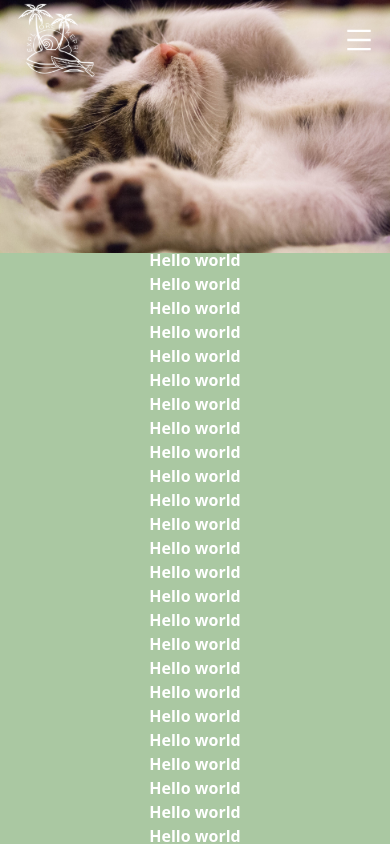
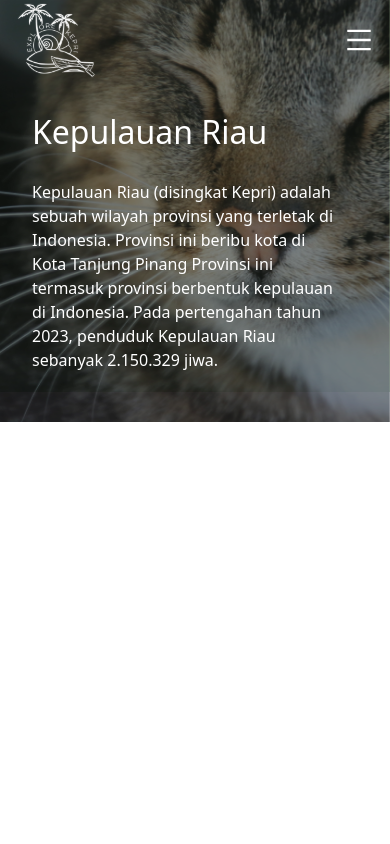
Before and after one commit to Enigma-From-UIB/eksplor-kepri, a React (Create React App) app: page /home in a window 390 px wide. Shown: the top 844 px of the page. Built offline with nearby package versions, Linux system fonts and the light colour scheme.

Commit message:
update home
2 more sections in home lets go

```diff
--- a/public/index.html
+++ b/public/index.html
@@ -24,7 +24,7 @@
       work correctly both with client-side routing and a non-root public URL.
       Learn how to configure a non-root public URL by running `npm run build`.
     -->
-    <title>React App</title>
+    <title>Explore Kepri</title>
   </head>
   <body>
     <noscript>You need to enable JavaScript to run this app.</noscript>
--- a/src/assets/carousell.js
+++ b/src/assets/carousell.js
@@ -1,4 +1,3 @@
-// Carousel.jsx
 import React, { useState, useEffect } from 'react';
 
 const Carousel = ({ images, className }) => {
@@ -15,7 +14,7 @@ const Carousel = ({ images, className }) => {
   return (
     <div
       className={`relative ${className}`}
-      style={{ position: 'absolute', top: 0, left: 0, right: 0, bottom: 0, zIndex: 900 }}
+      style={{ position: 'absolute', top: 0, left: 0, right: 0, bottom: 0, zIndex: 10 }}
     >
       {images.map((image, index) => (
         <div
--- a/src/components/home.jsx
+++ b/src/components/home.jsx
@@ -9,60 +9,25 @@ import Carousel from '../assets/carousell';
 function Home() {
     const images = [image.Cat, image.Cat2, image.Cat3];
   return (
-    <div>
-        <Carousel
-            images={images}
-            className="h-[30vh] sm:h-[40vh] xl:h-[100vh] 2xl:h-[100vh]" />
+    <div className=''>
+        <div className='z-10'>
+            <Carousel
+                images={images}
+                className="h-[50vh] sm:h-[60vh] xl:h-[120vh] 2xl:h-[120vh] z-20 filter brightness-50" />
+        </div>
 
-        {/*<div className="h-[30vh] sm:h-[40vh] xl:h-[80vh] 2xl:h-[80vh]">
-            <Carousel >
-                <img src={image.Cat} alt="..." />
-                <img src={image.Cat2} alt="..." />
-                <img src={image.Cat3} alt="..." />
-                <img src={image.Cat} alt="..." />
-                <img src={image.Cat1} alt="..." />
-            </Carousel>
-  </div> */}
+        <div className='xl:my-[18rem] lg:my-[12rem]'></div>
+        <div className='text-white pl-[2rem] lg:pl-[8rem] md:pl-[5rem] my-5 flex-row z-30 relative'>
+            <h1 className='py-2 text-[2rem] lg:text-[5rem] xl:text-[5rem] 2xl:text-[5rem] relative z-40'>Kepulauan Riau</h1>
+            <p className='my-4 mr-[3rem] lg:mr-[20rem] sm:mr-[10rem] text-[1rem] md:text-[1.1rem] lg:text-[1.3rem]'>Kepulauan Riau (disingkat Kepri) adalah sebuah wilayah provinsi yang terletak di Indonesia. Provinsi ini beribu kota di Kota Tanjung Pinang Provinsi ini termasuk provinsi berbentuk kepulauan di Indonesia. Pada pertengahan tahun 2023, penduduk Kepulauan Riau sebanyak 2.150.329 jiwa.
+            </p>
+        </div>
 
+        <div className="flex h-[200vh] bg-white">
+            <div className='my-10'>
 
-  {/*
-  <div id="default-carousel" class="relative w-full" data-carousel="slide">
-    {/* <!-- Carousel wrapper -->
-    <div class="relative h-56 overflow-hidden rounded-lg md:h-96">
-         {/* <!-- Item 1 -->
-        <div class=" duration-700 ease-in-out" data-carousel-item>
-            <img src={image.Cat} class="absolute block w-full -translate-x-1/2 -translate-y-1/2 top-1/2 left-1/2" alt="..." />
+            </div>
         </div>
-        {/*  <!-- Item 2 -->
-        <div class="hidden duration-700 ease-in-out" data-carousel-item>
-            <img src="/docs/images/carousel/carousel-2.svg" class="absolute block w-full -translate-x-1/2 -translate-y-1/2 top-1/2 left-1/2" alt="..." />
-        </div>
-        {/*  <!-- Item 3 -->
-        <div class="hidden duration-700 ease-in-out" data-carousel-item>
-            <img src="/docs/images/carousel/carousel-3.svg" class="absolute block w-full -translate-x-1/2 -translate-y-1/2 top-1/2 left-1/2" alt="..." />
-        </div>
-    </div>
-    {/*  <!-- Slider controls -->
-    <button type="button" class="absolute top-0 start-0 z-30 flex items-center justify-center h-full px-4 cursor-pointer group focus:outline-none" data-carousel-prev>
-        <span class="inline-flex items-center justify-center w-10 h-10 rounded-full bg-white/30 dark:bg-gray-800/30 group-hover:bg-white/50 dark:group-hover:bg-gray-800/60 group-focus:ring-4 group-focus:ring-white dark:group-focus:ring-gray-800/70 group-focus:outline-none">
-            <svg class="w-4 h-4 text-white dark:text-gray-800 rtl:rotate-180" aria-hidden="true" xmlns="http://www.w3.org/2000/svg" fill="none" viewBox="0 0 6 10">
-                <path stroke="currentColor" stroke-linecap="round" stroke-linejoin="round" stroke-width="2" d="M5 1 1 5l4 4"/>
-            </svg>
-            <span class="sr-only">Previous</span>
-        </span>
-    </button>
-    <button type="button" class="absolute top-0 end-0 z-30 flex items-center justify-center h-full px-4 cursor-pointer group focus:outline-none" data-carousel-next>
-        <span class="inline-flex items-center justify-center w-10 h-10 rounded-full bg-white/30 dark:bg-gray-800/30 group-hover:bg-white/50 dark:group-hover:bg-gray-800/60 group-focus:ring-4 group-focus:ring-white dark:group-focus:ring-gray-800/70 group-focus:outline-none">
-            <svg class="w-4 h-4 text-white dark:text-gray-800 rtl:rotate-180" aria-hidden="true" xmlns="http://www.w3.org/2000/svg" fill="none" viewBox="0 0 6 10">
-                <path stroke="currentColor" stroke-linecap="round" stroke-linejoin="round" stroke-width="2" d="m1 9 4-4-4-4"/>
-            </svg>
-            <span class="sr-only">Next</span>
-        </span>
-    </button>
-</div>
-*/}
-
-
 
       {/* <img src={image.Cat} /> */}
       <h1 className='text-center font-extrabold text-white'>Hello world</h1>
--- a/src/components/navbar.jsx
+++ b/src/components/navbar.jsx
@@ -19,7 +19,7 @@ const Navbar = () => {
         top: 0,
         left: 0,
         right: 0,
-        zIndex: 1000,
+        zIndex: 40,
       };
 
     return (
```
